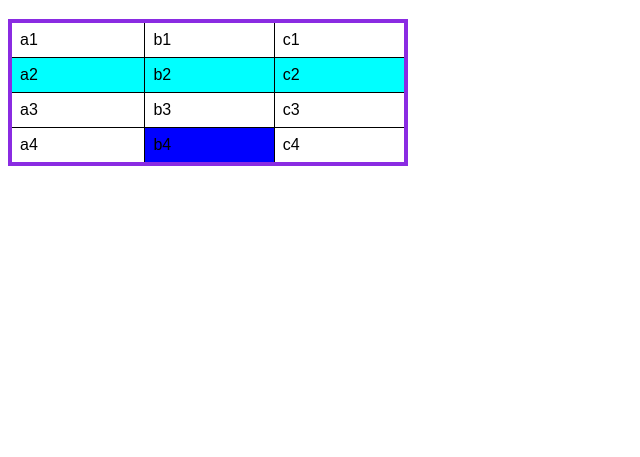
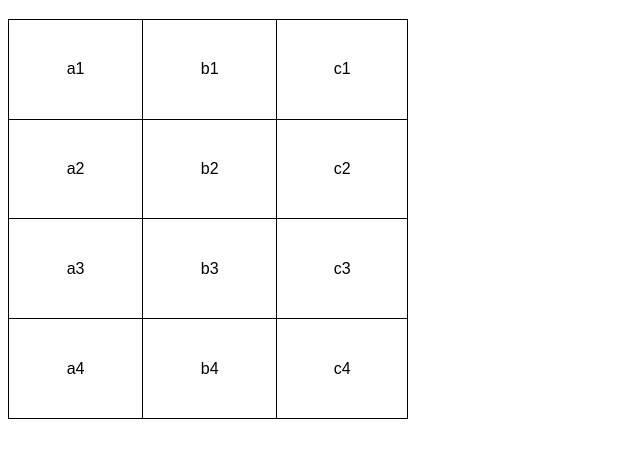
Before and after one commit to BrunooLeite/html-css, a plain HTML site: page exercícios/ex023/tabela001.html in a window 1280 px wide. Shown: the part 61-518 px from the top of the page, without its empty margins (0-640 px from the left). Drawn offline with Linux system fonts and the light colour scheme.

Commit message:
Update tabela001.html

```diff
--- a/exercícios/ex023/tabela001.html
+++ b/exercícios/ex023/tabela001.html
@@ -10,20 +10,18 @@
         }
         table{
             width: 400px;
+            height: 400px;
             border-collapse: collapse;
-            border: 4px solid blueviolet;
         }
-        tr.linha{
-            background-color: aqua;
-        }
+
+
         td {
             border: 1px solid black;
             padding: 8px;
+            text-align: center;
+            vertical-align: middle;
         }
-        td.dado {
-            background-color: blue;
 
-        }
     </style>
 </head>
 <body>
@@ -34,10 +32,10 @@
             <td>b1</td>
             <td>c1</td>
         </tr>
-        <tr class="linha">
+        <tr >
             <td>a2</td>
             <td>b2</td>
-            <td>c2</td>
+            <td >c2</td>
         </tr>
         <tr>
             <td>a3</td>
@@ -46,7 +44,7 @@
         </tr>
         <tr>
             <td>a4</td>
-            <td class="dado">b4</td>
+            <td >b4</td>
             <td>c4</td>
         </tr>
     </table>
```
